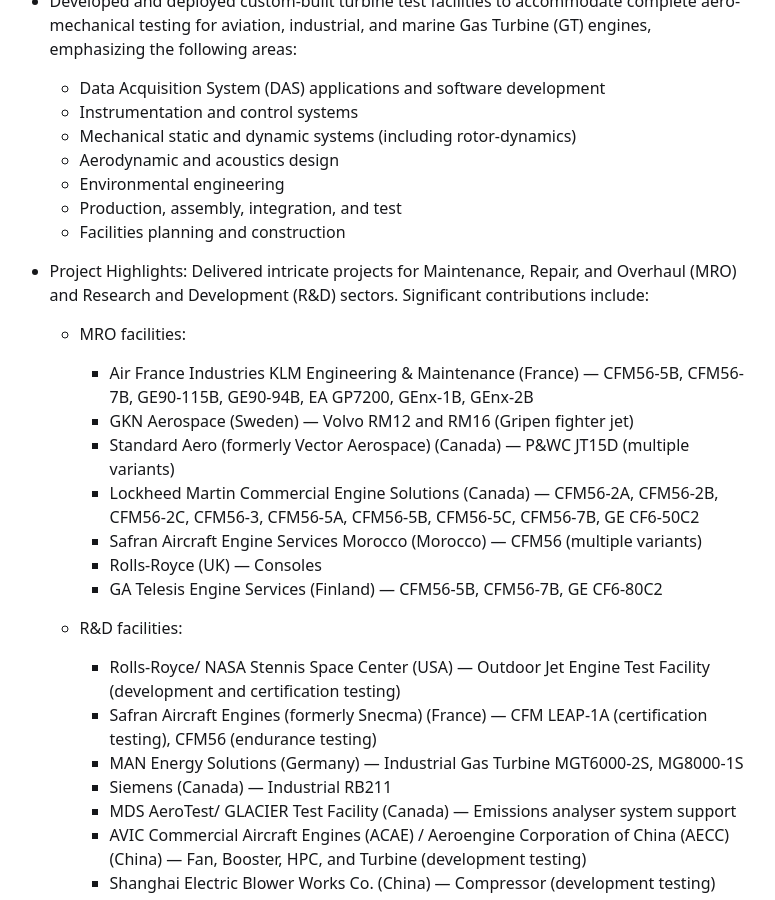
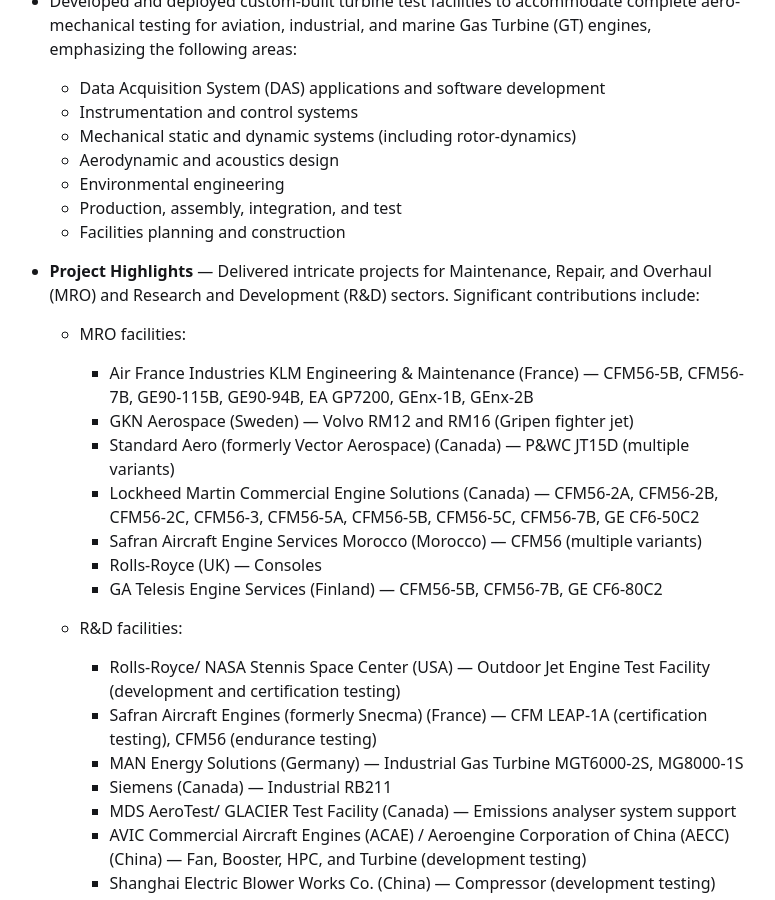
Before and after one commit to casagou/joa, a Jekyll site: the page built from index.md, in a window 1280 px wide and 900 px high, scrolled down 1365 px. Shown: the whole window, without its empty margins (342-1117 px from the left). Built offline with Jekyll 4.4.1, drawn with Linux system fonts in a browser that asks for light colours.

```diff
--- a/index.md
+++ b/index.md
@@ -43,7 +43,7 @@ My guiding principles are simple: work hard, lead by example, and positively imp
 	+ Production, assembly, integration, and test
 	+ Facilities planning and construction
 
-- Project Highlights: Delivered intricate projects for Maintenance, Repair, and Overhaul (MRO) and Research and Development (R&D) sectors. Significant contributions include:
+- **Project Highlights** — Delivered intricate projects for Maintenance, Repair, and Overhaul (MRO) and Research and Development (R&D) sectors. Significant contributions include:
 	+ MRO facilities:
 		* Air France Industries KLM Engineering & Maintenance (France) — CFM56-5B, CFM56-7B, GE90-115B, GE90-94B, EA GP7200, GEnx-1B, GEnx-2B
 		* GKN Aerospace (Sweden) — Volvo RM12 and RM16 (Gripen fighter jet)
```
